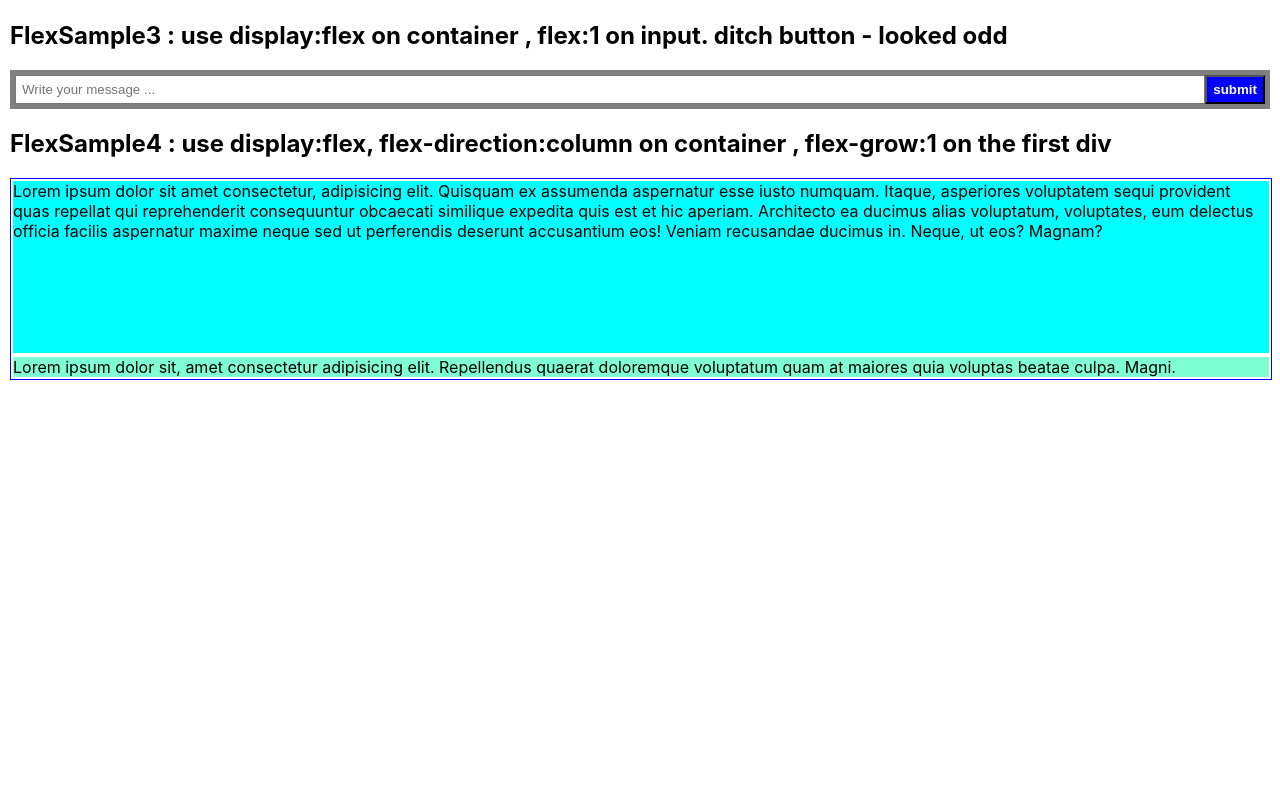
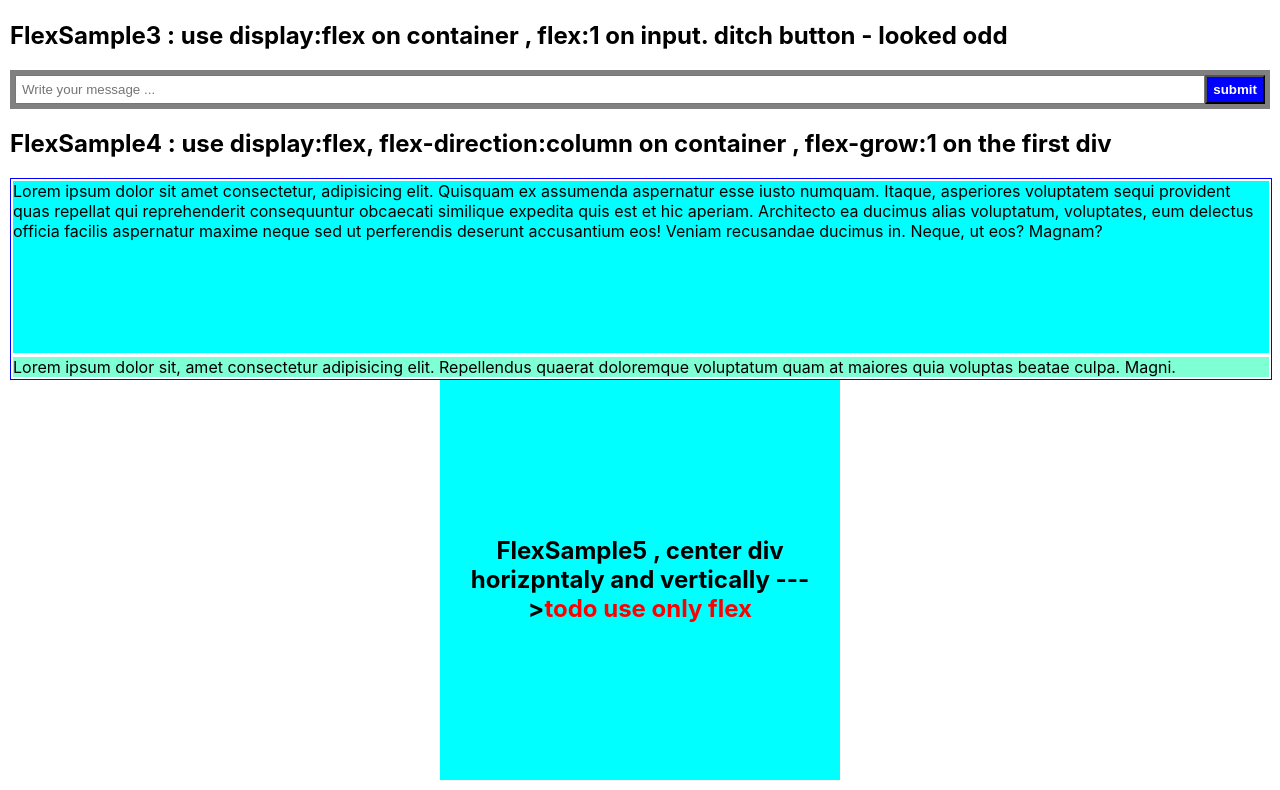
Before and after one commit to NathanKr/LayoutPlayground, a React (Create React App) app in the folder grid-and-flexbox/: page / in a window 1280 px wide. Shown: the part 533-1323 px from the top of the page. Before the commit the page ends 923 px from the top, so only its background shows below. Built offline with nearby package versions, Linux system fonts and the light colour scheme.

Commit message:
center dix using flex - not complete

```diff
--- /dev/null
+++ b/grid-and-flexbox/src/FlexSample5.js
@@ -0,0 +1,15 @@
+import React from "react";
+import "./FlexSamples.css";
+
+const FlexSample5 = () => {
+  return (
+    <div className="container5">
+      <h2>
+        FlexSample5 , center div horizpntaly and vertically --->
+        <span style={{color:'red'}}>todo use only flex</span>
+      </h2>
+    </div>
+  );
+};
+
+export default FlexSample5;
--- a/grid-and-flexbox/src/FlexSamples.css
+++ b/grid-and-flexbox/src/FlexSamples.css
@@ -63,3 +63,16 @@
 .container3 > div {
   margin: 2px;
 }
+
+.container5{
+  display: flex;
+  width:400px;
+  height: 400px;
+  background-color: aqua;
+  align-items: center;
+  margin: auto;
+}
+
+.container5 > h2 {
+  text-align: center
+}
--- a/grid-and-flexbox/src/FlexSamples.js
+++ b/grid-and-flexbox/src/FlexSamples.js
@@ -4,6 +4,7 @@ import FlexSample1 from "./FlexSample1";
 import FlexSample2 from "./FlexSample2";
 import FlexSample3 from './FlexSample3'
 import FlexSample4 from './FlexSample4'
+import FlexSample5 from './FlexSample5'
 
 
 const FlexSamples = () => {
@@ -13,7 +14,7 @@ const FlexSamples = () => {
       <FlexSample2 />
       <FlexSample3 />
       <FlexSample4 />
-
+      <FlexSample5 />
     </div>
   );
 };
```
